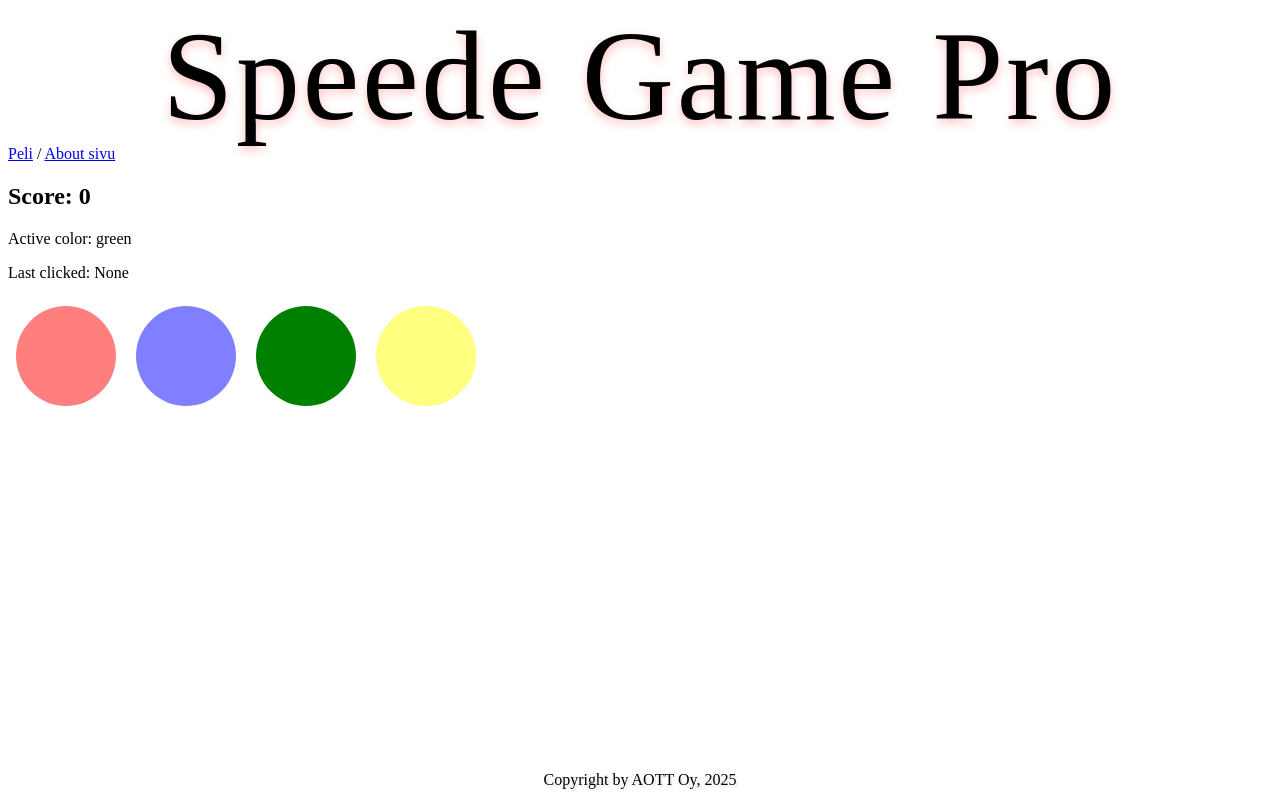
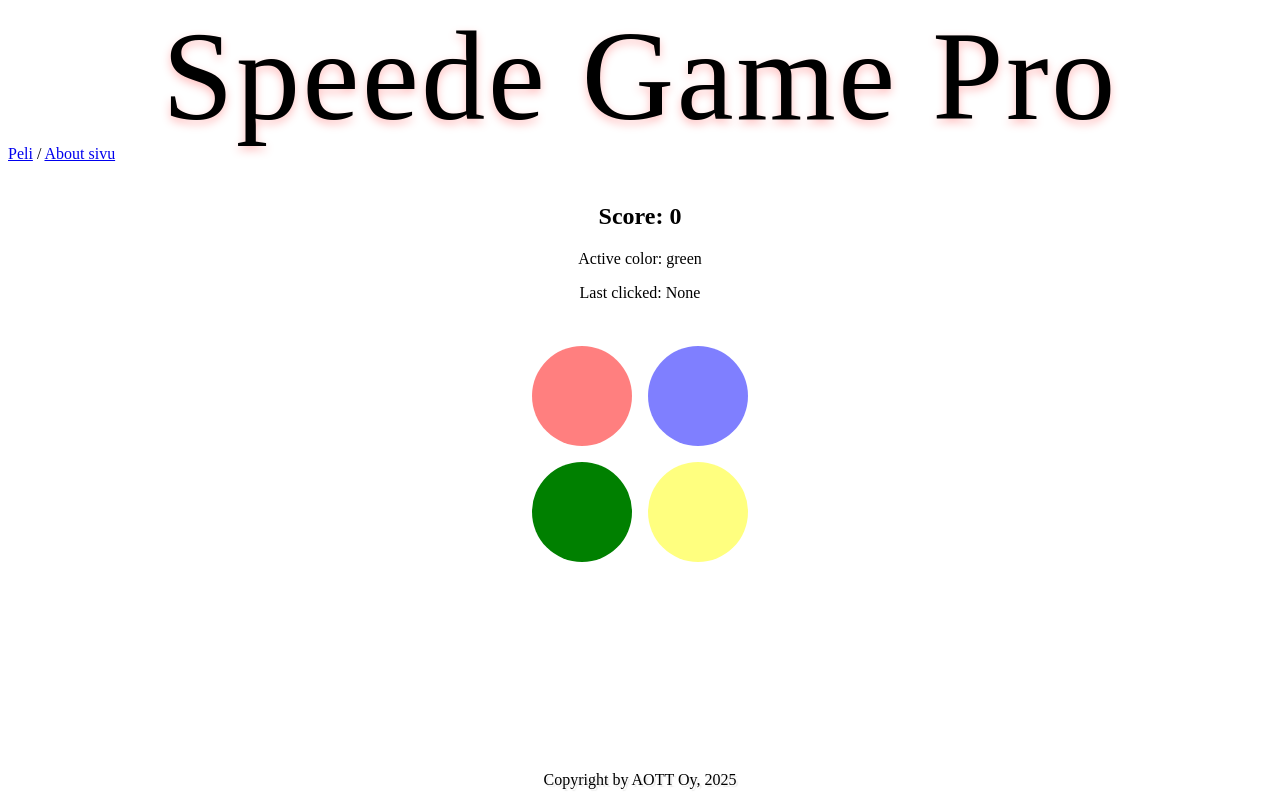
Before and after one commit to jamktiko/ryhma5, a SvelteKit app in the folder speedepeli/: page / in a window 1280 px wide. Built offline with nearby package versions, Linux system fonts and the light colour scheme; a web font is replaced by a local one.

Commit message:
nappien sijoittelu muutos

```diff
--- a/speedepeli/src/routes/+page.svelte
+++ b/speedepeli/src/routes/+page.svelte
@@ -59,3 +59,24 @@
 		/>
 	</div>
 </div>
+
+<style>
+	.game-container {
+			display: flex;
+			flex-direction: column;
+			align-items: center;
+			padding: 20px;
+	}
+
+	.score-display {
+			margin-bottom: 20px;
+			text-align: center;
+	}
+
+	.button-container {
+			display: flex;
+			flex-wrap: wrap;
+			justify-content: center;
+			max-width: 250px;
+	}
+</style>
```
